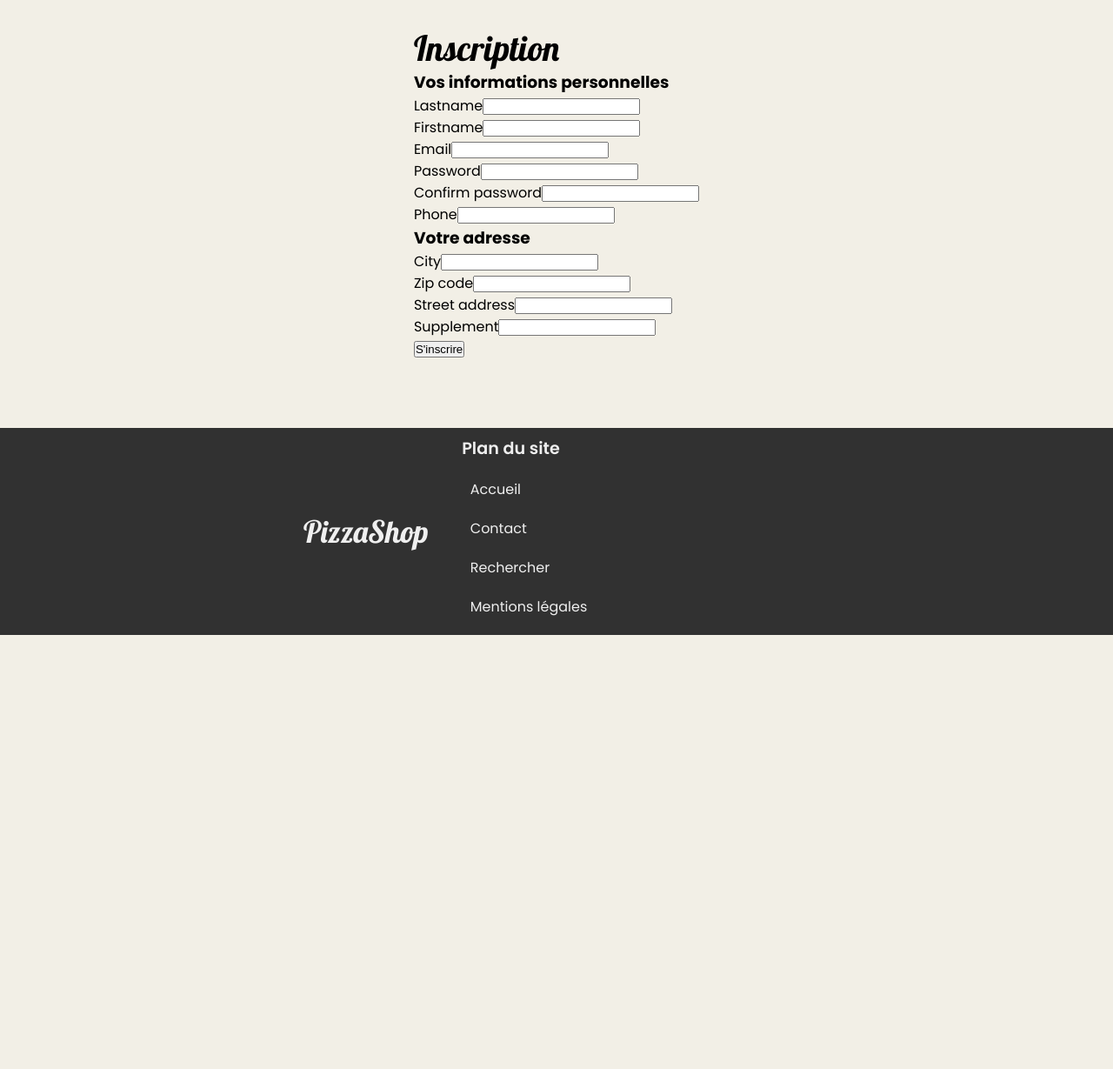
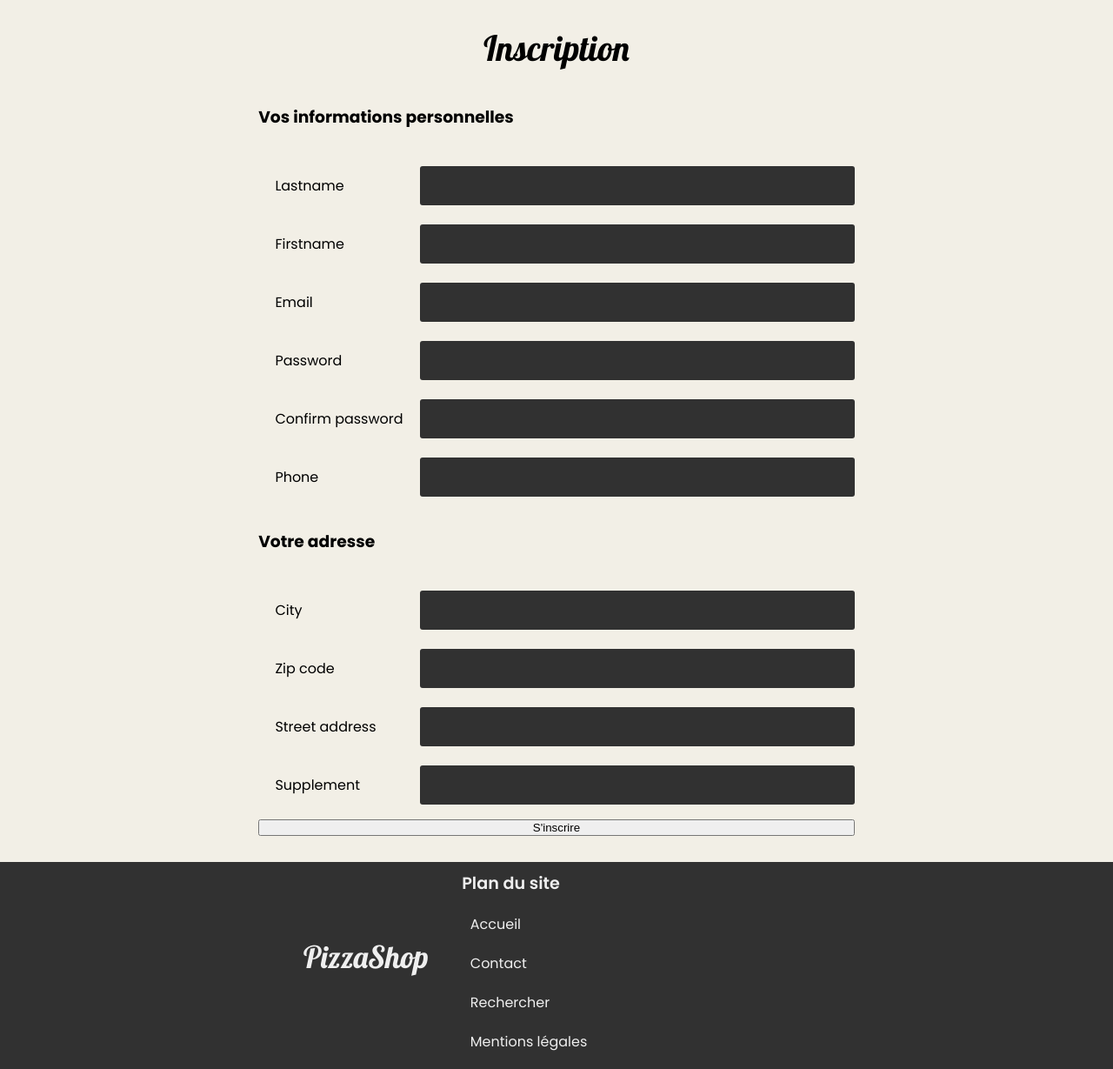
Before and after one commit to N1Code7/project-pizzashop, a Symfony app: template templates/security/registration.html.twig in a window 1280 px wide. Shown: the part 70-1299 px from the top of the page at 87% size. Before the commit the page ends 800 px from the top, so only its background shows below. Run offline with Twig, Linux system fonts and the light colour scheme; the template is opened without the code that fills it, so the values that code supplies are empty; form fields are guessed from the names that the template uses; some libraries are stand-ins or nearby versions; some web fonts are replaced.

Commit message:
:lipstick: add form style component

```diff
--- a/public/style.css
+++ b/public/style.css
@@ -19,13 +19,18 @@ body {
 }
 
 main {
+  display: flex;
+  flex-direction: column;
+  align-items: center;
   flex-grow: 2;
+  min-width: 100%;
 }
 
 h1,
 h2 {
   font-family: "Lobster", cursive;
   font-weight: 400;
+  margin-bottom: 20px;
 }
 
 h1 {
@@ -112,4 +117,46 @@ footer .right ul li a:visited {
   color: rgb(239, 239, 239);
 }
 
+form {
+  display: flex;
+  flex-direction: column;
+  max-width: 800px;
+}
+form h3 {
+  margin: 20px 0;
+}
+form .form-group {
+  display: flex;
+  flex-direction: column;
+  margin: 17px auto;
+}
+form .form-group-errors {
+  display: flex;
+  justify-content: center;
+  align-items: center;
+  margin-bottom: 5px;
+}
+form .form-group-row {
+  display: flex;
+  justify-content: space-between;
+  align-items: center;
+}
+form .form-group-row label {
+  display: flex;
+  align-items: center;
+  min-height: 45px;
+  max-width: 190px;
+  padding: 0 1.2rem;
+}
+form .form-group-row input,
+form .form-group-row textarea {
+  min-height: 45px;
+  min-width: 500px;
+  border: none;
+  border-radius: 3px;
+  background: rgb(49, 49, 49);
+  color: rgb(239, 239, 239);
+  text-align: center;
+}
+
 /*# sourceMappingURL=style.css.map */
--- a/sass/_global.scss
+++ b/sass/_global.scss
@@ -13,13 +13,18 @@ body {
 }
 
 main {
+  display: flex;
+  flex-direction: column;
+  align-items: center;
   flex-grow: 2;
+  min-width: 100%;
 }
 
 h1,
 h2 {
   font-family: $font-title;
   font-weight: 400;
+  margin-bottom: 20px;
 }
 
 h1 {
--- /dev/null
+++ b/sass/components/_form.scss
@@ -0,0 +1,47 @@
+form {
+  display: flex;
+  flex-direction: column;
+  max-width: 800px;
+
+  h3 {
+    margin: 20px 0;
+  }
+
+  .form-group {
+    display: flex;
+    flex-direction: column;
+    margin: 17px auto;
+
+    &-errors {
+      display: flex;
+      justify-content: center;
+      align-items: center;
+      margin-bottom: 5px;
+    }
+
+    &-row {
+      display: flex;
+      justify-content: space-between;
+      align-items: center;
+
+      label {
+        display: flex;
+        align-items: center;
+        min-height: 45px;
+        max-width: 190px;
+        padding: 0 1.2rem;
+      }
+
+      input,
+      textarea {
+        min-height: 45px;
+        min-width: 500px;
+        border: none;
+        border-radius: 3px;
+        background: $color1;
+        color: $color3;
+        text-align: center;
+      }
+    }
+  }
+}
--- a/sass/index.scss
+++ b/sass/index.scss
@@ -4,3 +4,4 @@
 @import "layouts/header";
 @import "layouts/nav";
 @import "layouts/footer";
+@import "components/form";
--- a/templates/security/registration.html.twig
+++ b/templates/security/registration.html.twig
@@ -6,29 +6,119 @@
 
     <h1>Inscription</h1>
 
-    <div class="form-container">
-
         <form method="post">
 
             {{ form_start(form) }}
 
             <h3>Vos informations personnelles</h3>
             <div class="block">
-                {{ form_row(form.lastname)}}
+                <div class="form-group">
+                    <div class="form-group-errors">
+                        {{ form_errors(form.lastname)}}
+                    </div>
+                    <div class="form-group-row">
+                        {{ form_label(form.lastname)}}
+                        {{ form_widget(form.lastname)}}
+                    </div>
+                </div>
+                <div class="form-group">
+                    <div class="form-group-errors">
+                        {{ form_errors(form.firstname)}}
+                    </div>
+                    <div class="form-group-row">
+                        {{ form_label(form.firstname)}}
+                        {{ form_widget(form.firstname)}}
+                    </div>
+                </div>
+                <div class="form-group">
+                    <div class="form-group-errors">
+                        {{ form_errors(form.email)}}
+                    </div>
+                    <div class="form-group-row">
+                        {{ form_label(form.email)}}
+                        {{ form_widget(form.email)}}
+                    </div>
+                </div>
+                <div class="form-group">
+                    <div class="form-group-errors">
+                        {{ form_errors(form.password)}}
+                    </div>
+                    <div class="form-group-row">
+                        {{ form_label(form.password)}}
+                        {{ form_widget(form.password)}}
+                    </div>
+                </div>
+                <div class="form-group">
+                    <div class="form-group-errors">
+                        {{ form_errors(form.confirmPassword)}}
+                    </div>
+                    <div class="form-group-row">
+                        {{ form_label(form.confirmPassword)}}
+                        {{ form_widget(form.confirmPassword)}}
+                    </div>
+                </div>
+                <div class="form-group">
+                    <div class="form-group-errors">
+                        {{ form_errors(form.phone)}}
+                    </div>
+                    <div class="form-group-row">
+                        {{ form_label(form.phone)}}
+                        {{ form_widget(form.phone)}}
+                    </div>
+                </div>
+
+                {# {{ form_row(form.lastname)}}
                 {{ form_row(form.firstname)}}
                 {{ form_row(form.email)}}
                 {{ form_row(form.password)}}
                 {{ form_row(form.confirmPassword)}}
-                {{ form_row(form.phone)}}
+                {{ form_row(form.phone)}} #}
 
             </div>
 
             <h3>Votre adresse</h3>
             <div class="block">
-                {{ form_row(form.city)}}
+                <div class="form-group">
+                    <div class="form-group-errors">
+                            {{ form_errors(form.city)}}
+                    </div>
+                    <div class="form-group-row">
+                            {{ form_label(form.city)}}
+                            {{ form_widget(form.city)}}
+                    </div>
+                </div>
+                <div class="form-group">
+                    <div class="form-group-errors">
+                            {{ form_errors(form.zipCode)}}
+                    </div>
+                    <div class="form-group-row">
+                            {{ form_label(form.zipCode)}}
+                            {{ form_widget(form.zipCode)}}
+                    </div>
+                </div>
+                <div class="form-group">
+                    <div class="form-group-errors">
+                            {{ form_errors(form.streetAddress)}}
+                    </div>
+                    <div class="form-group-row">
+                            {{ form_label(form.streetAddress)}}
+                            {{ form_widget(form.streetAddress)}}
+                    </div>
+                </div>
+                <div class="form-group">
+                    <div class="form-group-errors">
+                            {{ form_errors(form.supplement)}}
+                    </div>
+                    <div class="form-group-row">
+                            {{ form_label(form.supplement)}}
+                            {{ form_widget(form.supplement)}}
+                    </div>
+                </div>
+
+                {# {{ form_row(form.city)}}
                 {{ form_row(form.zipCode)}}
                 {{ form_row(form.streetAddress)}}
-                {{ form_row(form.supplement)}}
+                {{ form_row(form.supplement)}} #}
             </div>
 
                 <button type="submit" class="btn btn-success">S'inscrire</button>
@@ -37,5 +127,4 @@
 
         </form>
 
-    </div>
 {% endblock %}
```
Also changed, not shown: 1 other file.
